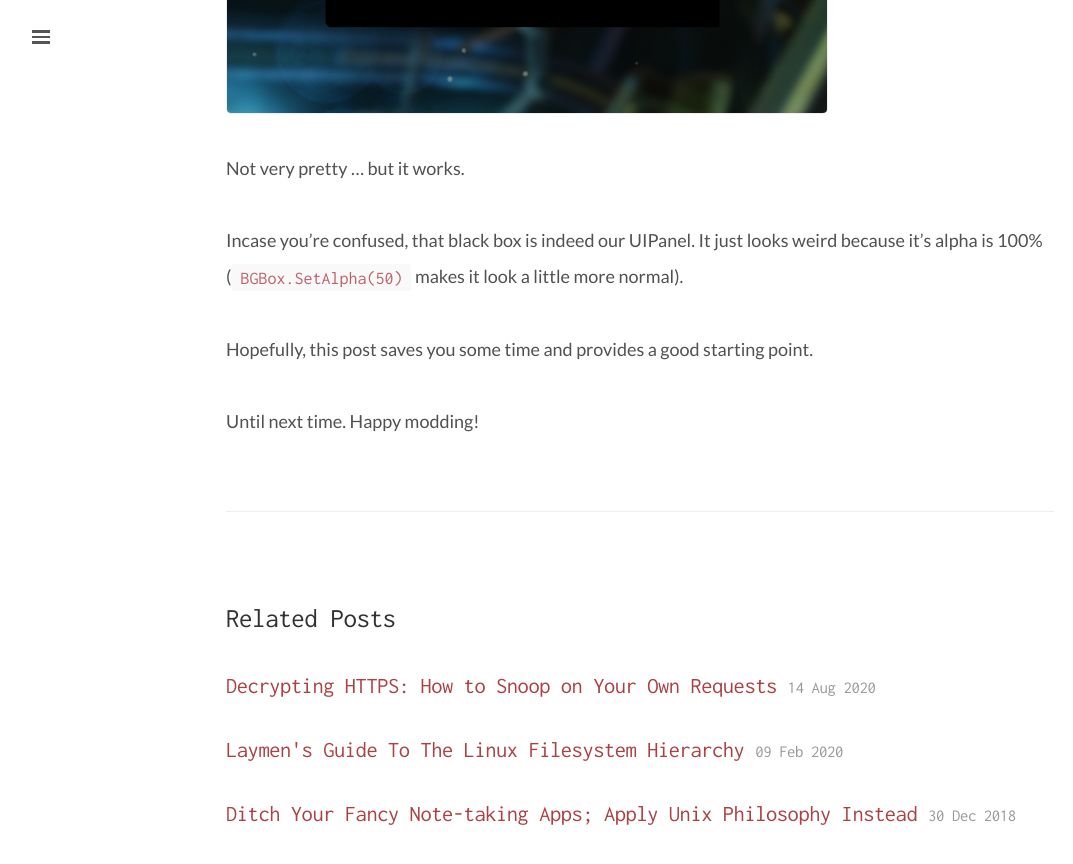
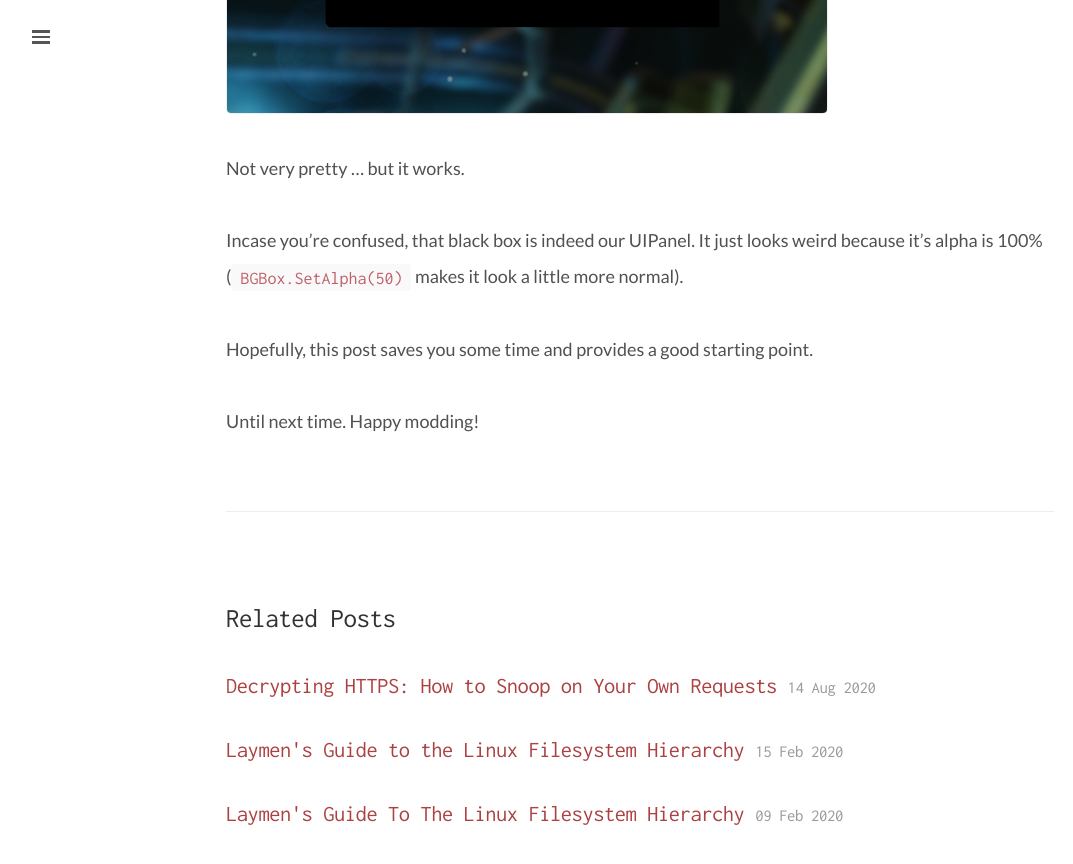
Before and after one commit to hspearman/hspearman.github.io, a Jekyll site: the page built from _posts/2016-03-08-xcom-documentation-errors.md, in a window 1280 px wide and 900 px high, scrolled down 5483 px. Shown: the top 864 px of the window, without its empty margins (0-1073 px from the left). Built offline with Jekyll 4.4.1, drawn with Linux system fonts in a browser that asks for light colours; nearby versions of some CDN libraries; some of the changed lines change nothing that is shown.

Commit message:
Fix metadata; rename posts

````diff
--- a/_includes/head.html
+++ b/_includes/head.html
@@ -4,6 +4,8 @@
 
   <!-- Enable responsiveness on mobile devices-->
   <meta name="viewport" content="width=device-width, initial-scale=1.0, maximum-scale=1">
+
+  <meta name="Description" content="{{ page.title }} &middot; {{ site.tagline }}">
 
   <title>
     {% if page.title == "Home" %}
--- /dev/null
+++ b/_posts/2020-02-15-laymens-guide-to-the-linux-filesystem-hierarchy.md
@@ -0,0 +1,311 @@
+---
+layout: post
+title: "Laymen's Guide to the Linux Filesystem Hierarchy"
+date: 2020-02-15 0:00:00 -0600
+---
+
+- [Ethos](#ethos)
+- [`/root`](#root)
+  - [`/bin`](#bin)
+  - [`/boot`](#boot)
+  - [`/dev`](#dev)
+  - [`/etc`](#etc)
+  - [`/home`](#home)
+  - [`/lib`](#lib)
+  - [`/media`](#media)
+  - [`/mnt`](#mnt)
+  - [`/opt`](#opt)
+  - [`/proc`](#proc)
+  - [`/root`](#root-1)
+  - [`/run`](#run)
+  - [`/sbin`](#sbin)
+  - [`/srv`](#srv)
+  - [`/sys`](#sys)
+  - [`/tmp`](#tmp)
+  - [`/usr`](#usr)
+    - [`/bin`](#bin-1)
+    - [`/lib`](#lib-1)
+    - [`/local`](#local)
+    - [`/sbin`](#sbin-1)
+    - [`/share`](#share)
+  - [`/var`](#var)
+    - [`/log`](#log)
+    - [`/tmp`](#tmp-1)
+- [Addendum](#addendum)
+  - [Filesystem Hierarchy Standard](#filesystem-hierarchy-standard)
+  - [Archaism](#archaism)
+
+
+# Ethos
+
+It's a continual goal of mine to gain a more cohesive understanding of Linux. As a small step towards that goal, I set out to **understand the philosophy behind its filesystem hierarchy**.
+
+If you're not a Linux wizard, it can be daunting to understand the intention behind its tersely-named directories: three-to-four letter names like `opt` and `etc` don't always make it easy to grok their purpose.
+
+I'm not a Linux wizard myself. Though, I strive to understand its madness on my journey to become a more holistic software engineer. Beyond shear curiosity, Linux exhibits many clever design decisions that may influence the way you approach other problems (see my previous post about [applying unix philosophy to your note-taking setup](/2018/12/30/how-to-take-notes/)).
+
+I wrote this layman's guide to not only solidify my own understanding, but to **explain the basics of each directory** to the other Linux laymen of the world as well.
+
+Let's dive in.
+
+# `/root`
+
+In a linux terminal, `/` denotes the root directory: it's the highest point in the hierarchy that houses all other directories below it.
+
+Underneath root, you'll find a collection of directories each with their own purpose:
+
+```
+.
+├── bin
+├── boot
+├── dev
+├── etc
+├── home
+├── lib
+├── media
+├── mnt
+├── opt
+├── proc
+├── root
+├── run
+├── sbin
+├── srv
+├── sys
+├── tmp
+├── usr
+│   ├── bin
+│   ├── lib
+│   ├── local
+│   ├── sbin
+│   ├── share
+└── var
+    ├── log
+    ├── tmp
+```
+
+Let's explore what each of these directories are for.
+
+_NOTE: This guide is not comprehensive of every directory in the [Filesystem Hierarchy Standard](#filesystem-hierarchy-standard), but I'll attempt to cover most of them to the best of my ability._
+
+## `/bin`
+
+`/bin` contains many of the **common built-in executable programs** such as `mv`, `ln`, etc. These executables are essential building blocks that the system requires to minimally operate.
+
+If you `echo $PATH`, you'll notice that `$PATH` includes `/bin` in its string of directories. When you type a command such as `ls`, `$PATH` instructs your system where to look for an executable program that matches the given command. As such, `/bin` is likely where your system finds and runs a lot of common commands such as `ls`, `mv`, and otherwise.
+
+## `/boot`
+
+`/boot` contains files necessary to the system boot process.
+
+_NOTE: The Linux boot process is outside the scope of this article. For now, just be aware that this directory is imperative to it._
+
+## `/dev`
+
+`/dev` is a **virtual file system** that contains device files. To understand what a virtual file system is, see [`/proc`](#proc).
+
+Device files provide an interface that allows users to interact with devices. Typically, they represent _physical_ devices like disk drives, modems, RAM, etc.
+
+Though, they are also _pseudo_ device files that implement the interface but do not represent actual hardware. For example, `/dev/urandom` is a "device" file that attempts to gather random environmental noise from device drivers, populates an entropy pool, then generates random output from it:
+
+```
+~$ cat /dev/urandom
+uKϯՙ, ;-3MǦ)bL/c0qbUG Xh:8IES
+```
+
+## `/etc`
+
+`/etc` contains system configuration files. Generally, these files are **not executable** but simply **configure how your system operates**.
+
+For example, `/etc/hosts` contains IP addresses that map to host names. When the system tries to fetch a URL such as `foobar.com`, it contacts a DNS server to resolve the host name `foobar.com` to an actual IP address. Before it does that, the system checks if the host name exists locally in `/etc/hosts`.
+
+Let's say I have a local web server running on port 5555 that I want to address by `foobar.com`. If I add `127.0.0.1 foobar.com` to `/etc/host` and `curl foobar.com:5555`, the system resolves that host name to my local web server due to my entry in the configuration file.
+
+This is just one example, but `/etc` contains many other files that dictate system-wide configurations.
+
+## `/home`
+
+`/home` contains a directory for each user on the system. A user's home directory contains personal files as well as user-specific configuration files for applications on your system.
+
+These configuration files are often referred to as **dotfiles** since they start with `.`. For example, `~/.bashrc` and `~/.bash_profile` configure how your console behaves.
+
+_NOTE: `~/` is simply a shortcut for `/home/yourusername/`._
+
+## `/lib`
+
+`/lib` contains shared library images and kernel modules that help the system boot.
+
+**Shared libraries** contain pieces of C code used by programs to perform common tasks.
+
+You can easily identify shared libraries by their `.so` or `.a` suffix: `.so` signifies a dynamic library while `.a` signifies a static library.
+
+Executables in `/bin` and `/sbin` often include these libraries when they link or compile to leverage the code they contain. For example, `libc.so.6` is a dynamic library that contains many standard C functions such as `malloc`, `read`, `open`, etc. If an executable wants to open a file via `open`, it links this shared library.
+
+_NOTE: The numbers that follow `.so` denote the shared library's version._
+
+_NOTE: Dynamic vs. static libraries is outside the scope of this article. For now, just be aware that they exist._
+
+**Kernel modules** contains pieces of compiled C code used by the kernel to extend it's functionality.
+
+You can easily identify kernel modules by their `.ko` suffix.
+
+To put it simply, they are special shared libraries used solely by the kernel.
+
+## `/media`
+
+`/media` contains external file systems from removable devices that the system may automatically mount for you (ex. USB flash drives, CD-ROMs, etc.). This is opposed to `/mnt` where you manually mount external file systems yourself.
+
+**Mounting** is the process that makes external file system available to your system.
+
+## `/mnt`
+
+`/mnt` contains external file systems that you temporarily and manually mount yourself. This is opposed to `/media` where the system may automatically mount removable media such as USB flash drives, CD-ROMs, etc.
+
+For example, you could mount a remote file system over SSH in this directory for easy access.
+
+## `/opt`
+
+`/opt` contains third-party software that do not exist in the default installation. These programs typically do not abide by Unix standards. As such, they are usually self-contained and live in a single directory named after itself.
+
+## `/proc`
+
+`/proc` is a **virtual file system** that represents information about running processes and other system data. The files it contains aren't actually _real_: they are an abstraction used to represent information about your system.
+
+To reiterate, these files are not actual data stored on disk: `ls -l /proc` shows that the size of almost every file is 0. Let's explore why.
+
+On Linux, everything is a file. A file is simply an interface to a stream of bytes and does not necessarily represent static data that lives somewhere on disk.
+
+Why does Linux abstract the concept of files to such a wide definition? Think about it from the perspective of a programmer: it's simpler to write code and tools for a single interface rather than `n` arbitrarily different interfaces. At the end of the day, you just want to interact with data and probably don't care where it actually lives.
+
+`/proc` leverages this interface to make data about your system accessible. Specifically, it contains a directory named after every running process ID or **PID**. For example, let's locate the corresponding folder for `cron` by it's PID:
+
+```
+~$ ps aux | grep cron
+root       798  0.0  0.1  23652   636 ?        Ss    2019   0:07 cron
+...
+~$ ls /proc | grep 798
+798
+```
+
+This directory has files that contain information about PID 798. For example, let's print the contents of `/proc/798/status` to see data about the process' status.
+
+```
+~$ cat /proc/798/status
+Name:   cron
+State:  S (sleeping)
+Tgid:   798
+Ngid:   0
+Pid:    798
+...
+```
+
+This example just scratches the surface. For now, just be aware that `/proc` is a special directory that let's you access data about your system.
+
+## `/root`
+
+`/root` is the root user's home directory. It serves the exact same purpose as `/home/yourusername` but it exists as a top-level directory instead of nested under `/home`.
+
+## `/run`
+
+`/run` contains temporarily files created by running programs. It's a fairly new directory established in 2011 that's similar to `/tmp` but slightly different. From my understanding, it limits privileges a bit more than `/tmp` (which can be a bit of a wild west).
+
+_NOTE: Since `/run` is meant to be ephemeral, your system clears its contents on reboot._
+
+## `/sbin`
+
+`/sbin` contains many **built-in executable programs** such as `reboot`, `ln`, etc. It's very similar to `/bin`, but unlike `/bin`, `$PATH` does not typically include it because the executables concern system administration (and thus should not be universally discoverable).
+
+For example, `reboot` is an executable that restarts the system. Since a system reboot is a very administrative action, it lives in `/sbin` away from less disruptive programs like `ls`.
+
+_NOTE: From my understanding, `/sbin` was not split off from `/bin` for security reasons. In fact, all users likely have read and execute permissions on its executables. It's merely a way to separate common everyday utilities from system administrative ones._
+
+## `/srv`
+
+`/srv` contains data for specific services that require a self-contained directory. You'll often find the subdirectories named by protocol such as `ftp`, `rsync`, `www`, etc.
+
+For example, FTP may create a `/srv/ftp` directory here. FTP stands for **File Transfer Protocol** which allows other computers to upload or download files from a server. By default, it may host `/srv/ftp` as a directory to upload and download files.
+
+## `/sys`
+
+`/sys` is a **virtual file system** that represents information about devices, drivers, the kernel, and more. To understand what a virtual file system is, see [`/proc`](#proc).
+
+For example, you can inspect the size of the CPU's L1 cache:
+```
+~$ cat /sys/devices/system/cpu/cpu0/cache/index0/size
+32K
+```
+
+## `/tmp`
+
+`/tmp` contains temporary files created by running programs. For example, some programs may create lock files here to ensure that only one thread of execution performs a certain task at a time. Other programs may create files here to store temporary data that only needs to exist for a short period of time.
+
+_NOTE: Since `/tmp` is meant to be ephemeral, it's likely that your system clears its contents on reboot (but this behavior is not guaranteed)._
+
+## `/usr`
+
+`/usr` likely holds the lion's share of data on your system: it contains many user-space programs and data.
+
+You can think of user-space as a "sandbox": programs run with lower privileges than those that run in kernel space. This is a bit of an oversimplification (and frankly, a topic that deserves it's own blog post)-- but for now, just be aware of the distinction.
+
+### `/bin`
+
+`/usr/bin` is similar to [`/bin`](#bin), but contains executables that are not required on boot.
+
+### `/lib`
+
+`/usr/lib` is similar to [`/lib`](#lib), but contains libraries that are not required on boot.
+
+### `/local`
+
+`/usr/local` contains third-party software that does not exist in the default installation. If you think this sounds very similar to `/opt`, you'd be correct!
+
+From my understanding, the topic of whether to use `/opt` vs. `/usr/local` is a classic holy war amongst Linux wizards. I won't get into the weeds in this post, but [this article](https://www.linuxjournal.com/magazine/pointcounterpoint-opt-vs-usrlocal) documents a fun debate on the topic.
+
+### `/sbin`
+
+`/usr/sbin` is similar to [`/sbin`](#sbin), but contains system administrative executables that are not required on boot.
+
+### `/share`
+
+`/usr/share` contains files (ex. fonts, manual pages, etc.) that do not depend on your system's architecture (ex. x86_64, ARM, etc.).
+
+Different companies manufacture CPUs that understand different sets of instructions (or "architectures"). As such, programmers often compile their program to support multiple architectures, and place non-compilable files in `/usr/share` since they are architecture-independent.
+
+From my understanding, this folder is a bit of a relic. In the past, system administrators would share this directory across networks of machines to save space. Though, disk space is cheap these days so people rarely do this anymore.
+
+## `/var`
+
+`/var` contains variable data files (as opposed to `/usr` which contains static data files). Programs often use this directory to record runtime information.
+
+### `/log`
+
+`/var/log` contains log files that document the chronology of events that occur while a program runs.
+
+For example, if a user fails to authenticate and you're not sure why, you could `tail -f /var/log/auth.log` for some hints.
+
+### `/tmp`
+
+`/var/tmp` is similar to [`/tmp`](#tmp), but preserves files between reboots.
+
+# Addendum
+
+## Filesystem Hierarchy Standard
+
+The **Filesystem Hierarchy Standard**, or FHS for short, is a set of guiding principles written by the Linux Foundation to standardize the location and purpose of directories and their associated files.
+
+I sourced much of my knowledge from the FHS (supplemented by information from other sources as well). If you'd like to know more or learn about a directory I did not cover here, seek out this standard for more information.
+
+## Archaism
+
+When you learn about Linux, it's important to understand that it continually evolves since its release almost 30 years ago. As a result, **archaic design decisions may persist alongside newer iterations of the same idea**.
+
+For example, `/proc` started as a virtual filesystem to contain information about running processes. Over time, it exposed system-level data as well (ex. `cpuinfo`, etc.). Since this cluttered `/proc`'s original focus on individual processes, `/sys` was created to house system-level data exclusively. Though, a lot of the same system-level data still exists in `/proc` to maintain compatibility with programs that expect it there.
+
+Linux was not immediately created in its final form, and often lives in a transitional state between old and new ideas. So if the distinction between certain directories feels unclear, it may be a result of this continual evolution.
+
+Beyond the context of Linux, **archaism is everywhere**.
+
+JavaScript was popularized as the language that all browsers understand despite its notorious reputation. To address the flaws of JavaScript, TypeScript was invented: a language that sits "on-top" of JavaScript. If you did not know the history of JavaScript as the arbitrarily-standard language of all browsers, the fact that TypeScript compiles to JavaScript might seem incredibly bizarre. Only recently did we standardize WebAssembly, an assembly language for the web, that lets browsers break ties with JavaScript entirely!
+
+My point is that **almost no standardized software was made in its perfect form**. In order to maintain backwards compatibility while iterating towards a better future, icky bits of archaism may hang around longer than we like.
+
+The realization that **software is incredibly human** has vastly improved my ability to synthesize new information and empathize with the way things are rather than the way they should be. The sooner you realize this, the clearer the picture becomes and the better of a software engineer you will be.
````
Also changed, not shown: _posts/2018-12-30-ditch-your-fancy-note-taking-apps-apply-unix-philosophy-instead.md (renamed from _posts/2018-12-30-how-to-take-notes.md).
